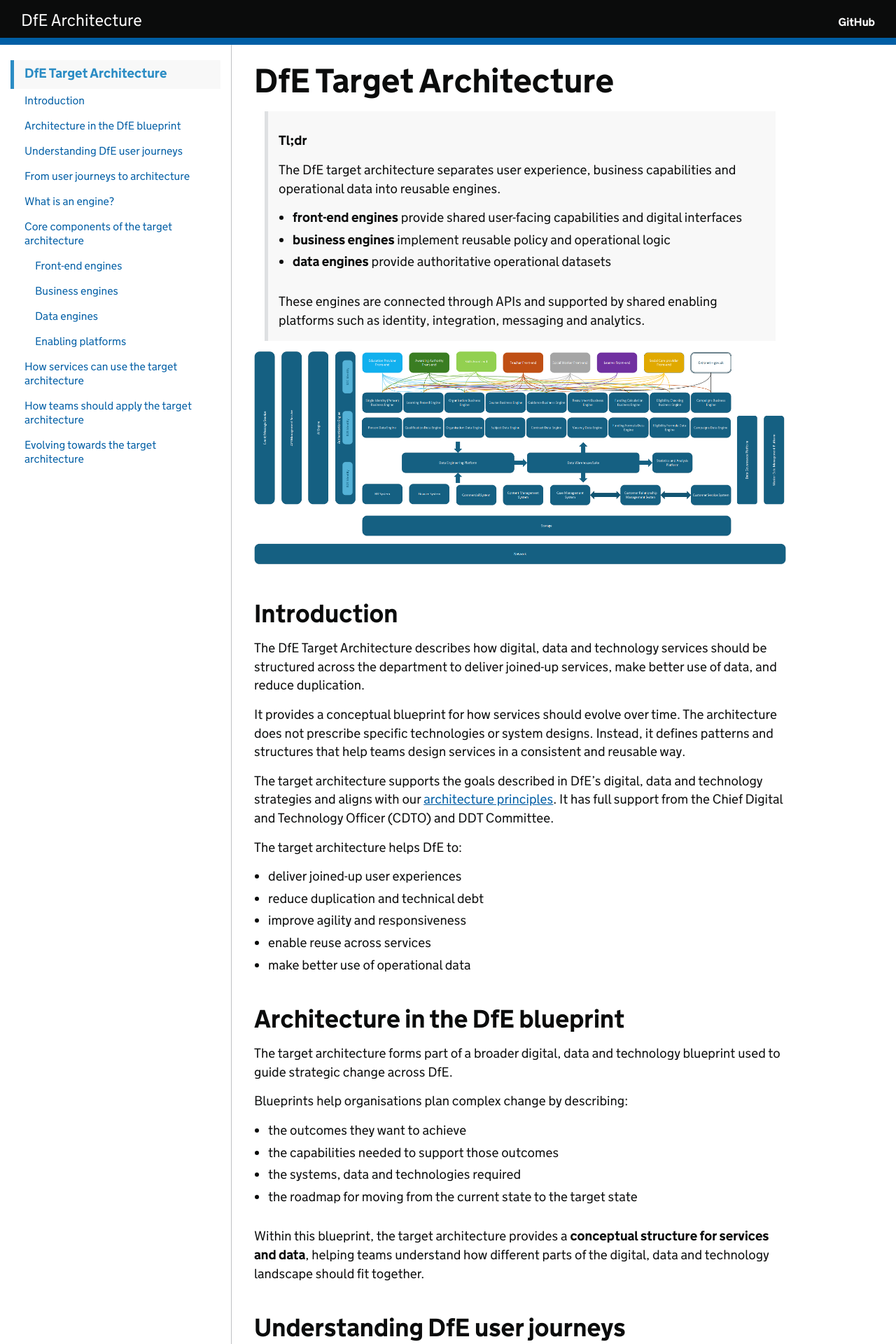
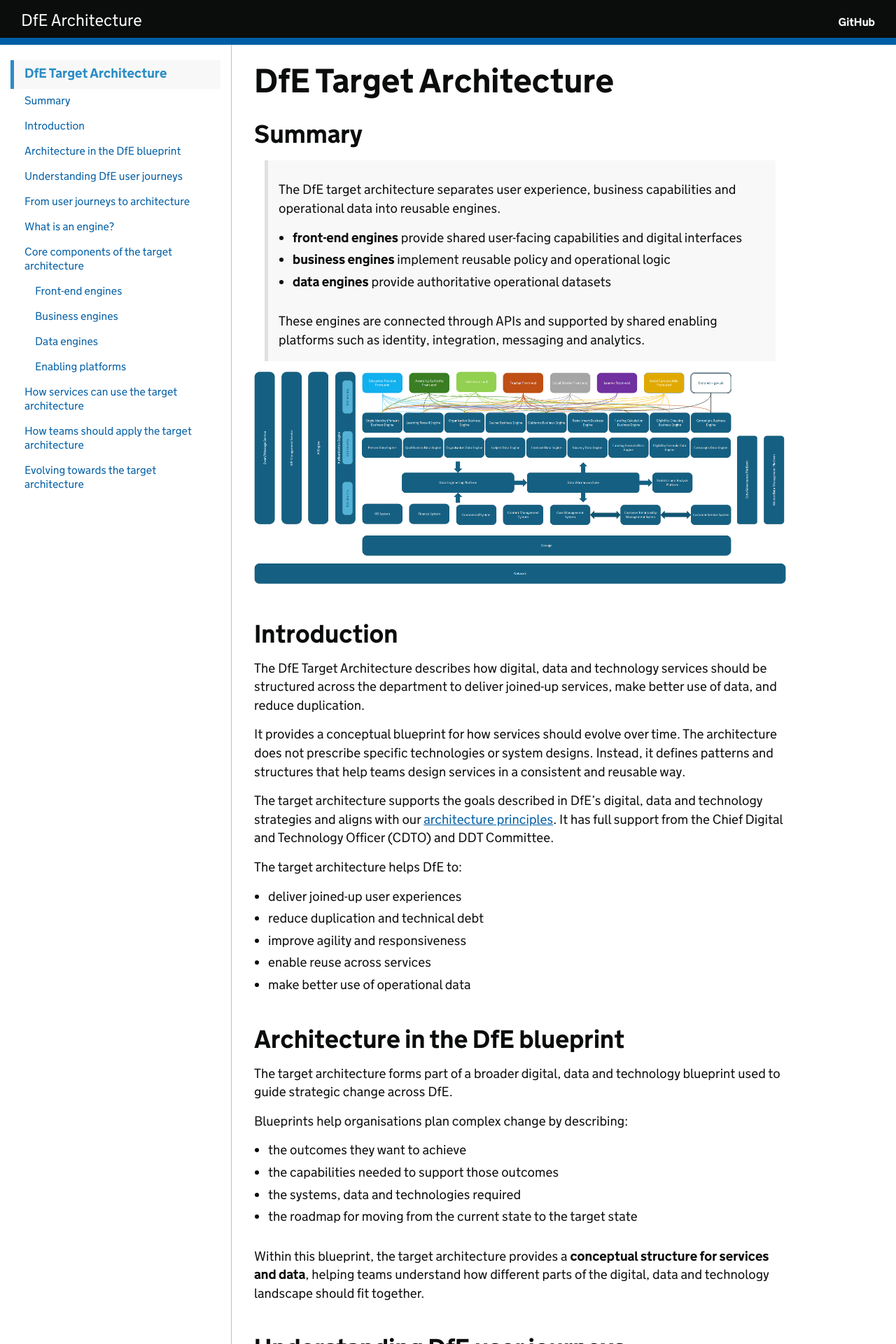
Before and after one commit to DFE-Digital/architecture, a Jekyll site: the page built from reference/dfe-target-architecture.md, in a window 1280 px wide. Shown: the top 1920 px of the page at 70% size. Built offline with Jekyll 4.4.1, drawn with Linux system fonts in a browser that asks for light colours; our own code applies the rules of GitHub Pages for plain Markdown files; some of the changed text lies outside the part shown.

Commit message:
Added summary title

```diff
--- a/reference/dfe-target-architecture.md
+++ b/reference/dfe-target-architecture.md
@@ -5,8 +5,8 @@ expires: 2027-03-05
 
 # DfE Target Architecture
 
-> **Tl;dr**
->
+## Summary
+
 > The DfE target architecture separates user experience, business
 > capabilities and operational data into reusable engines.
 >
```
